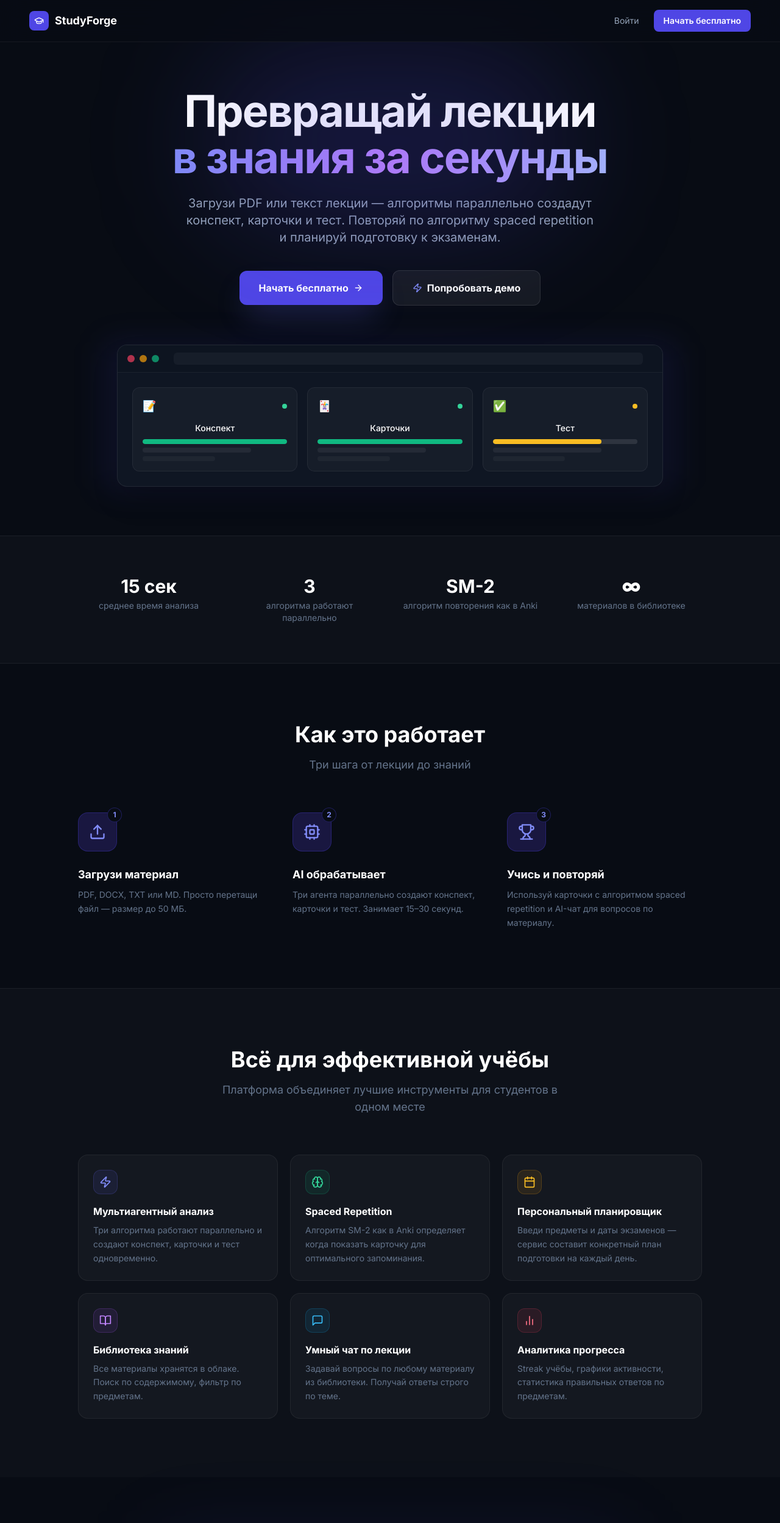
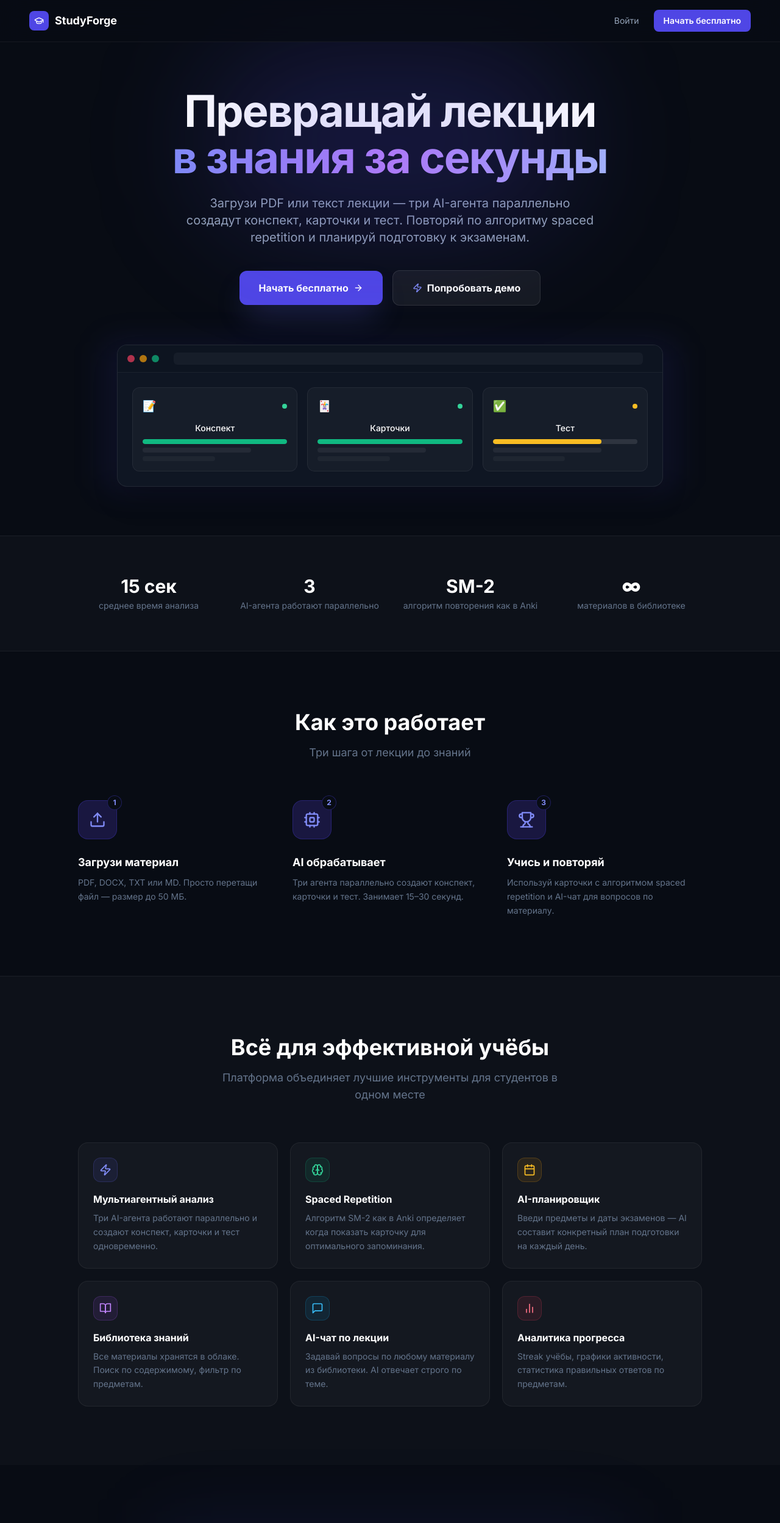
Before and after one commit to Ludosiellll/meldy, a React (Vite) app in the folder frontend/: page / in a window 1280 px wide. Shown: the top 2497 px of the page at 61% size. Built offline with nearby package versions, Linux system fonts and the light colour scheme.

Commit message:
Restore AI agents mentions while keeping branding cleanup

```diff
--- a/frontend/src/pages/Landing.tsx
+++ b/frontend/src/pages/Landing.tsx
@@ -77,7 +77,7 @@ function Hero() {
       {/* Подзаголовок */}
       <p className="text-lg md:text-xl text-slate-400 max-w-2xl mx-auto
         mb-10 leading-relaxed">
-        Загрузи PDF или текст лекции — алгоритмы параллельно создадут
+        Загрузи PDF или текст лекции — три AI-агента параллельно создадут
         конспект, карточки и тест. Повторяй по алгоритму spaced repetition
         и планируй подготовку к экзаменам.
       </p>
@@ -160,7 +160,7 @@ function Hero() {
 function Stats() {
   const items = [
     { value: '15 сек', label: 'среднее время анализа' },
-    { value: '3', label: 'алгоритма работают параллельно' },
+    { value: '3', label: 'AI-агента работают параллельно' },
     { value: 'SM-2', label: 'алгоритм повторения как в Anki' },
     { value: '∞', label: 'материалов в библиотеке' },
   ];
@@ -254,7 +254,7 @@ function Features() {
       icon: Zap,
       color: 'indigo',
       title: 'Мультиагентный анализ',
-      desc: 'Три алгоритма работают параллельно и создают конспект, карточки и тест одновременно.',
+      desc: 'Три AI-агента работают параллельно и создают конспект, карточки и тест одновременно.',
     },
     {
       icon: Brain,
@@ -265,8 +265,8 @@ function Features() {
     {
       icon: Calendar,
       color: 'amber',
-      title: 'Персональный планировщик',
-      desc: 'Введи предметы и даты экзаменов — сервис составит конкретный план подготовки на каждый день.',
+      title: 'AI-планировщик',
+      desc: 'Введи предметы и даты экзаменов — AI составит конкретный план подготовки на каждый день.',
     },
     {
       icon: BookOpen,
@@ -277,8 +277,8 @@ function Features() {
     {
       icon: MessageSquare,
       color: 'sky',
-      title: 'Умный чат по лекции',
-      desc: 'Задавай вопросы по любому материалу из библиотеки. Получай ответы строго по теме.',
+      title: 'AI-чат по лекции',
+      desc: 'Задавай вопросы по любому материалу из библиотеки. AI отвечает строго по теме.',
     },
     {
       icon: BarChart2,
```
Also changed, not shown: 1 other file (tests, documents, lock files or other folders).
